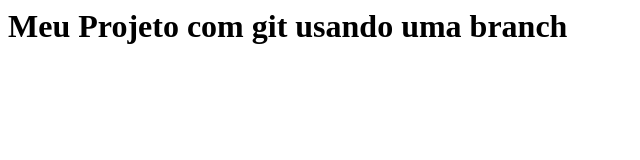
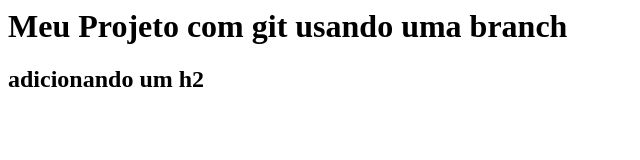
Before and after one commit to cesarGrecco/meus-projetos, a plain HTML site: page usando_git/pagina.html in a window 1280 px wide. Shown: the whole page, without its empty margins (0-640 px from the left). Drawn offline with Linux system fonts and the light colour scheme.

Commit message:
adicionei uma tag h2

```diff
--- a/usando_git/pagina.html
+++ b/usando_git/pagina.html
@@ -2,6 +2,7 @@
 	<head>
 	<body>
 	<h1>Meu Projeto com git usando uma branch</h1>
+	<h2> adicionando um h2</h2>
 	</body>
 	</head>
 </html>
```
